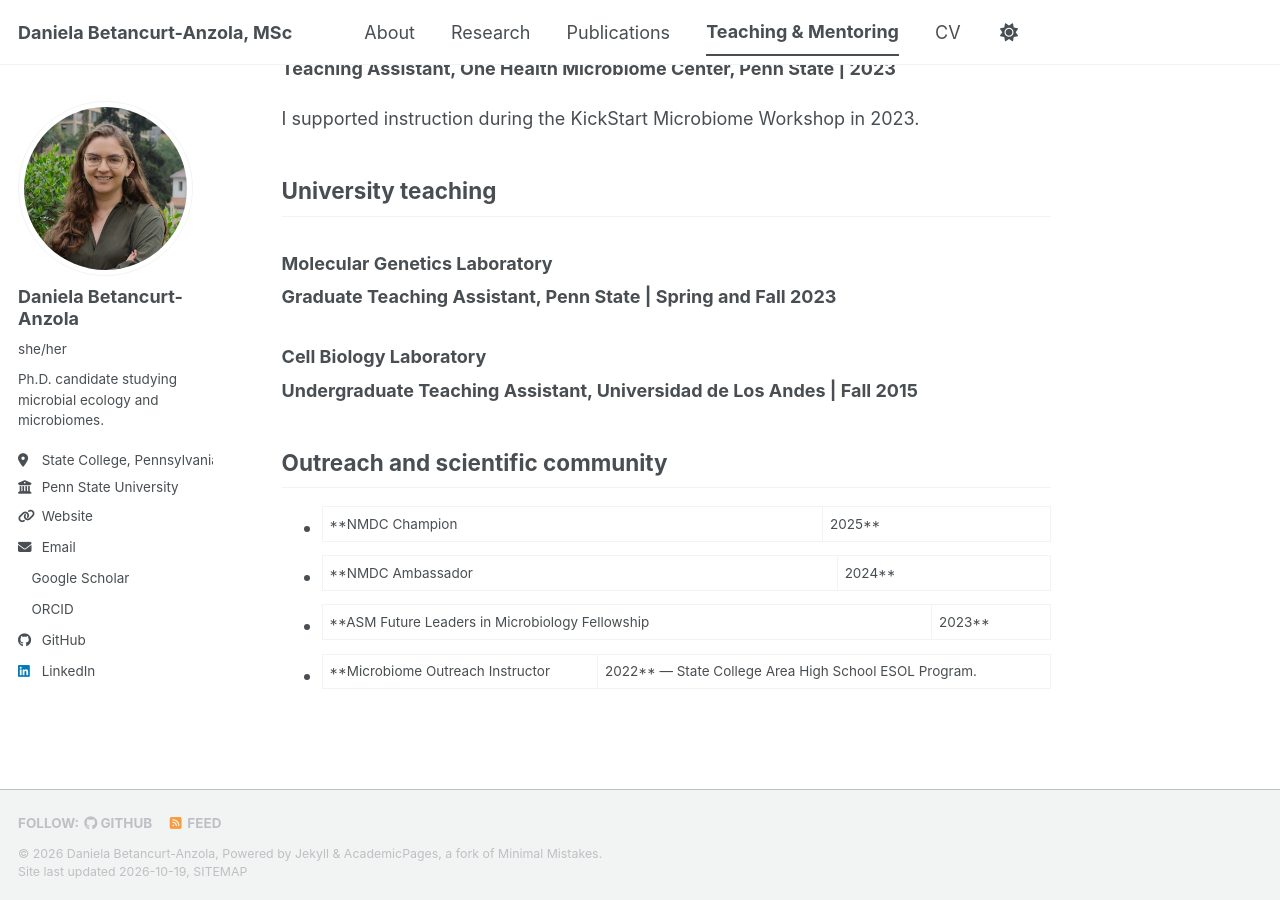
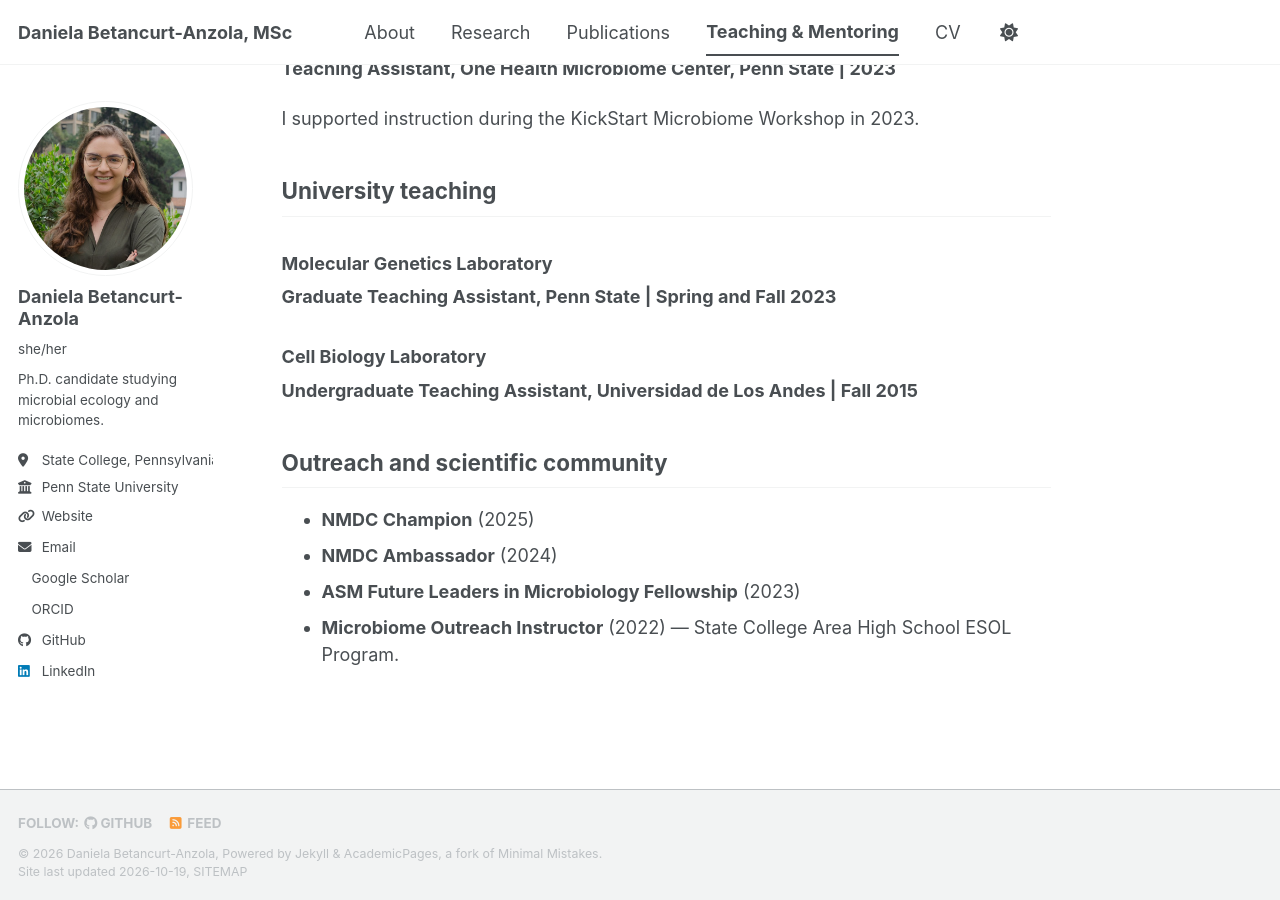
Before and after one commit to danibeta07/danibeta07.github.io, a Jekyll site: the page built from _pages/teaching.md, in a window 1280 px wide and 900 px high, scrolled down 916 px. Built offline with Jekyll 4.4.1, drawn with Linux system fonts in a browser that asks for light colours; a style sheet for code colours, icons or effects is not loaded; after the commit the page ends 1794 px from its top, so only the background shows below that.

```diff
--- a/_pages/teaching.md
+++ b/_pages/teaching.md
@@ -38,7 +38,7 @@ I supported instruction during the KickStart Microbiome Workshop in 2023.
 
 ## Outreach and scientific community
 
-- **NMDC Champion | 2025**
-- **NMDC Ambassador | 2024**
-- **ASM Future Leaders in Microbiology Fellowship | 2023**
-- **Microbiome Outreach Instructor | 2022** — State College Area High School ESOL Program.
+- **NMDC Champion** (2025)
+- **NMDC Ambassador** (2024)
+- **ASM Future Leaders in Microbiology Fellowship** (2023)
+- **Microbiome Outreach Instructor** (2022) — State College Area High School ESOL Program.
```
